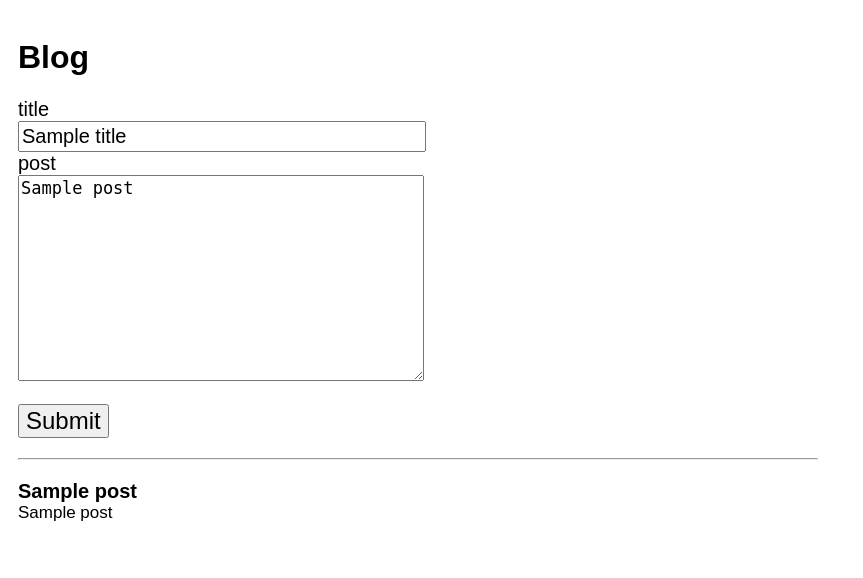
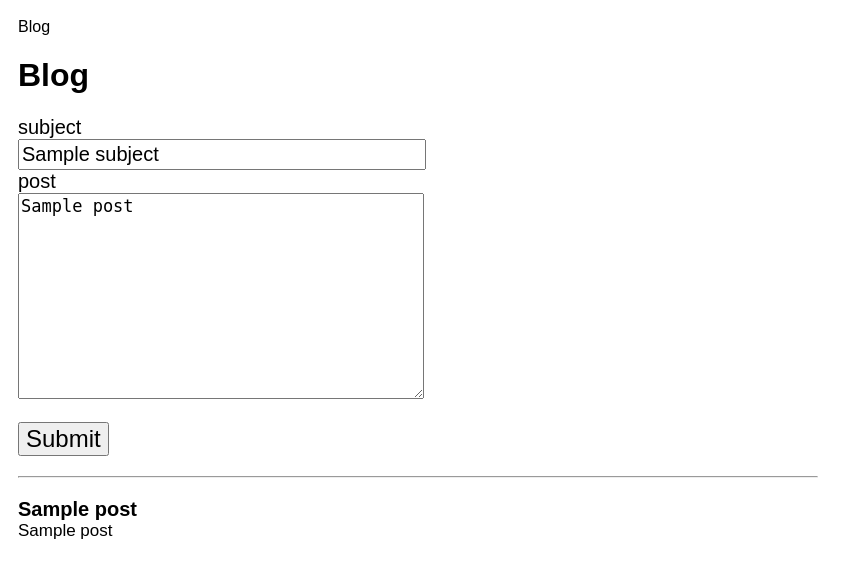
Before and after one commit to mechamecho/build-a-blog, a Python web app: template templates/front.html in a window 1280 px wide. Shown: the top 578 px of the page, without its empty margins (0-863 px from the left). Run offline with Jinja, Linux system fonts and the light colour scheme; the template is opened without the code that fills it: most values are stand-ins (such as "Sample title", 1, 10 or a date in 2020).

Commit message:
Replace title with subject

```diff
--- a/templates/front.html
+++ b/templates/front.html
@@ -2,7 +2,7 @@
 
 <html>
 	<head>
-		<title>Blog</title>
+		<subject>Blog</subject>
 	</head>
 
 	<body>
@@ -49,7 +49,7 @@
 			margin-top: 20px;
 		}
 
-		.post-title{
+		.post-subject{
 			font-weight: bold;
 			font-size: 20px;
 		}
@@ -65,8 +65,8 @@
 		<h1> Blog </h1>
 		<form method="post">
 			<label>
-				<div>title</div>
-				<input type="text" name="title" value="{{title}}">
+				<div>subject</div>
+				<input type="text" name="subject" value="{{subject}}">
 			</label>
 
 			<label>
@@ -81,7 +81,7 @@
 		<hr>
 		{% for post in posts %}
 		<div class="post">
-			<div class="post-title">{{post.title}}</div>
+			<div class="post-subject">{{post.subject}}</div>
 			<div class="post-body">{{post.post}}</div>
 
 		{% endfor %}
```
Also changed, not shown: main.py (+9 -9 lines).
